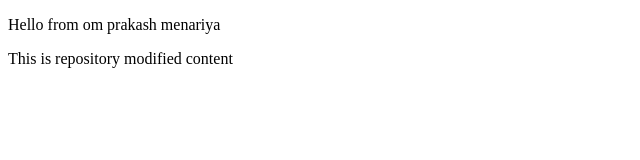
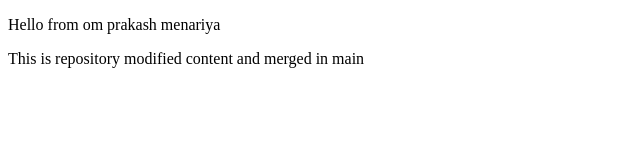
Before and after one commit to sandip-menariya/remote_repo, a plain HTML site: page index.html in a window 1280 px wide. Shown: the whole page, without its empty margins (0-640 px from the left). Drawn offline with Linux system fonts and the light colour scheme.

Commit message:
added in paragraph

```diff
--- a/index.html
+++ b/index.html
@@ -7,6 +7,6 @@
 </head>
 <body>
     <p>Hello from om prakash menariya</p>
-    <p>This is repository modified content</p>
+    <p>This is repository modified content and merged in main</p>
 </body>
 </html>
```
